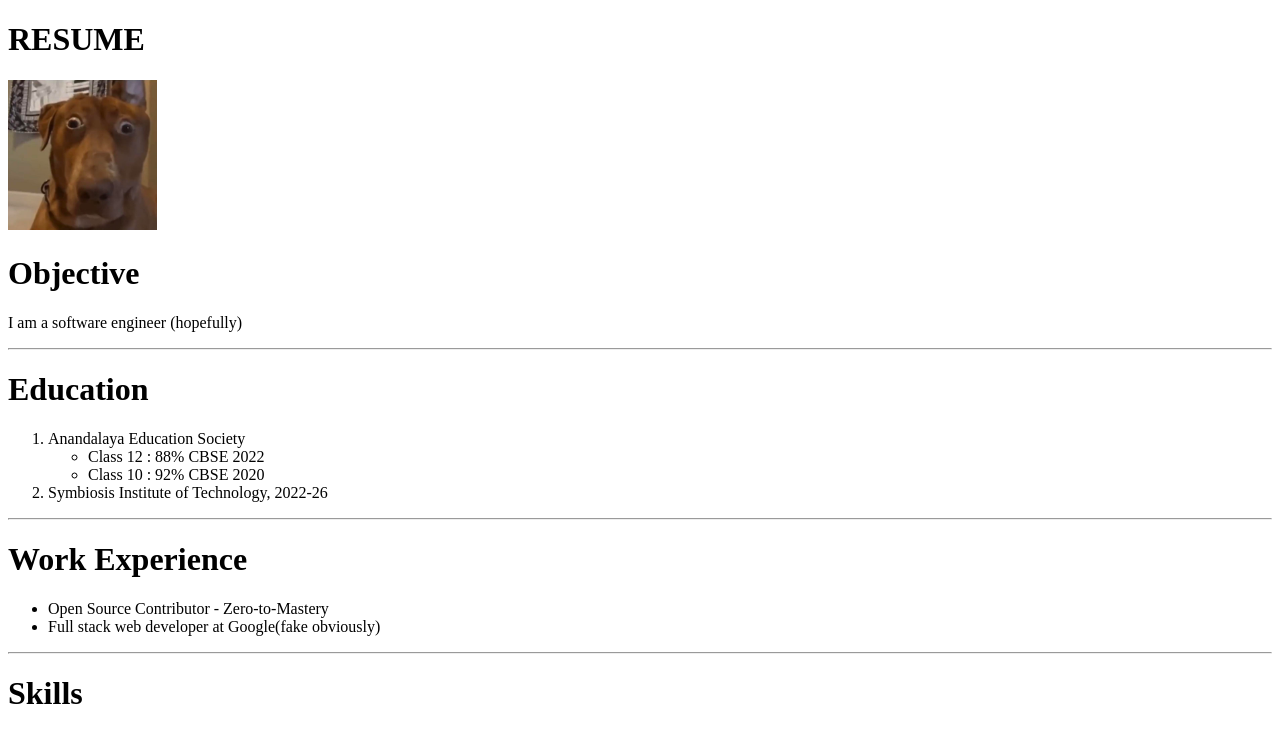
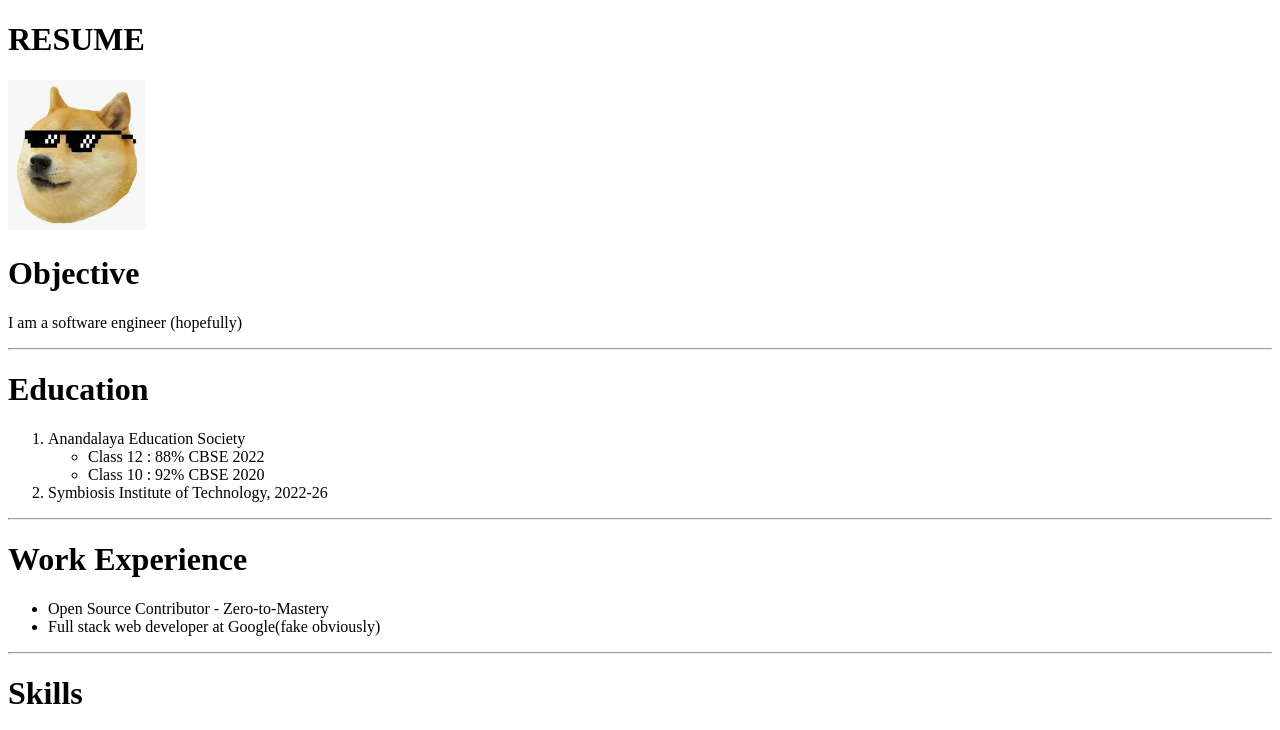
Before and after one commit to jayg2309/html-portfolio, a plain HTML site: page index.html in a window 1280 px wide. Shown: the top 730 px of the page. Drawn offline with Linux system fonts and the light colour scheme.

Commit message:
Update index.html

```diff
--- a/index.html
+++ b/index.html
@@ -6,7 +6,7 @@
 </head>
 <body>
     <h1>RESUME</h1>
-    <img src="./zj7m5n0a2xx91.jpg" height="150"/>
+    <img src="memedog.jpg" height="150"/>
     <h1>Objective</h1>
     <p>I am a software engineer (hopefully)</p>
     <hr/>
```
